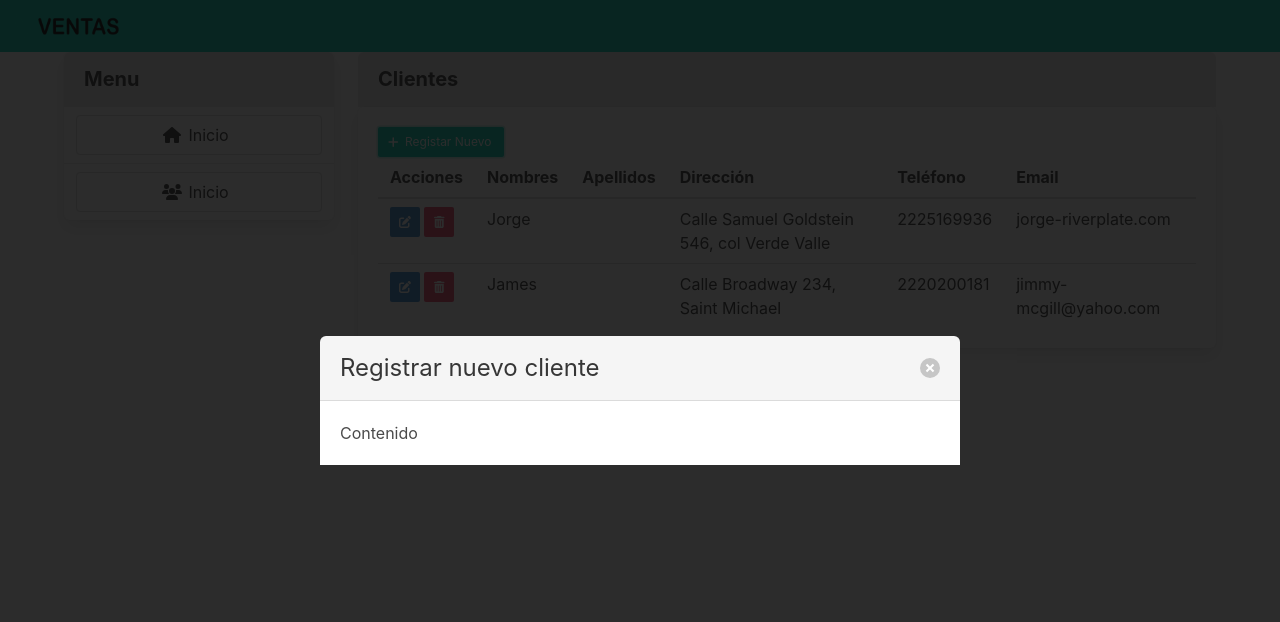
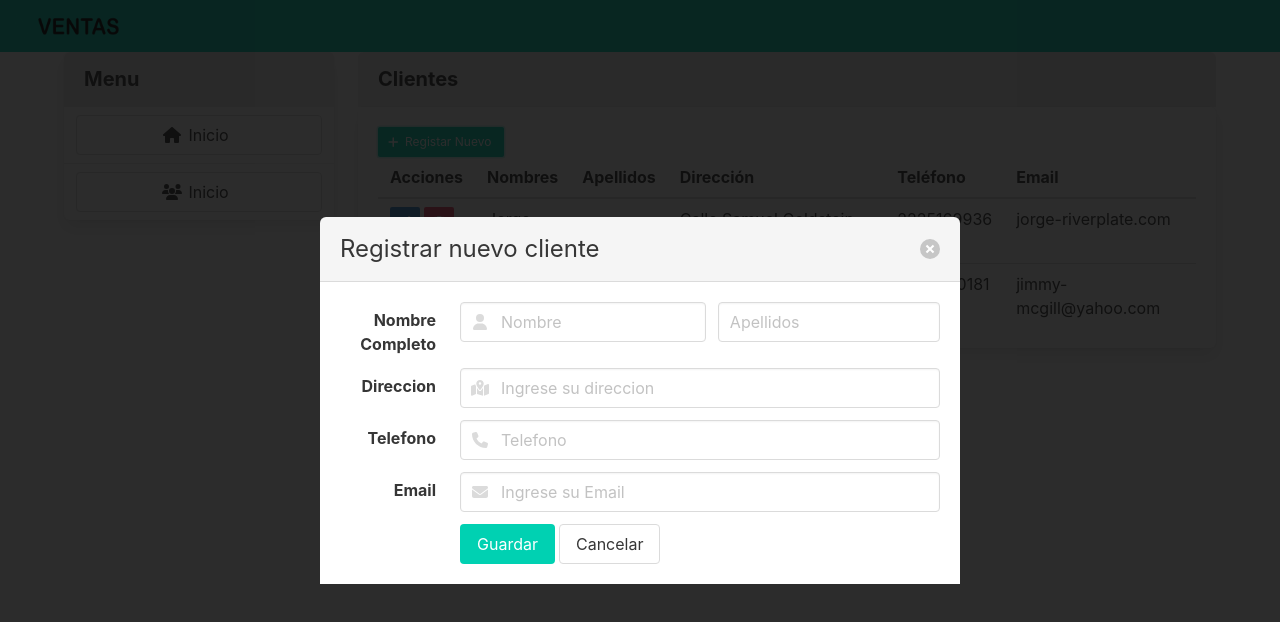
Before and after one commit to JorgeMeza93/frontend-app-ventas-react-spring, a React (Create React App) app: page /clientes in a window 1280 px wide. Both pictures are taken after a click on the button "Registar Nuevo". Shown: the top 622 px of the page. Built offline with nearby package versions, Linux system fonts and the light colour scheme.

Commit message:
Cambios hechos en formulario de nuevo cliente

```diff
--- /dev/null
+++ b/src/components/clientes/FormularioCliente.jsx
@@ -0,0 +1,174 @@
+import React from 'react';
+import { useState, useContext } from 'react';
+import { ModalContext } from '../context/ModalContext';
+
+const FormularioCliente = () => {
+  const { setShowModal} = useContext(ModalContext);
+  const clienteDefault = {
+    nombres: "",
+    apellido: "",
+    direccion: "",
+    telefono: "",
+    email: ""
+  }
+  const [cliente, setCliente] = useState(clienteDefault);
+  const [mensaje, setMensaje] = useState(null);
+  const handleChange = e => {
+      setCliente({
+        ...cliente,
+        [e.target.name] : e.target.value
+       })
+
+   }
+
+  const handleOnSubmit = e => {
+    e.preventDefault();
+    if(cliente.nombres.trim() === "" || cliente.apellido.trim() === "" || cliente.email.trim() === ""){
+      setMensaje("Nombre, apellido y email son campos obligatorios");
+      return;
+    }
+    limpiarForm();
+  }
+  const cerrarModal = () => {
+    limpiarForm();
+    setShowModal(false);
+  }
+  const limpiarForm = () => {
+    setMensaje(null);
+    setCliente(clienteDefault);
+  }
+  return (
+    <form onSubmit={handleOnSubmit}>
+      { mensaje ? <div className='notification is-danger'>{mensaje}</div> : null }
+      <div className="field is-horizontal">
+        <div className="field-label is-normal">
+          <label className="label">Nombre Completo</label>
+        </div>
+        <div className="field-body">
+          <div className="field">
+            <p className="control is-expanded has-icons-left">
+              <input
+                autoComplete="off"
+                className="input"
+                type="text"
+                placeholder="Nombre"
+                name="nombres"
+                value={cliente.nombres}
+                onChange={ handleChange}
+              />
+              <span className="icon is-small is-left">
+                <i className="fas fa-user"></i>
+              </span>
+            </p>
+          </div>
+          <div className="field">
+            <p className="control is-expanded">
+              <input
+                autoComplete="off"
+                className="input"
+                type="text"
+                placeholder="Apellidos"
+                name="apellido"
+                value={cliente.apellido}
+                onChange={ handleChange}
+              />
+            </p>
+          </div>
+        </div>
+      </div>
+
+      <div className="field is-horizontal">
+        <div className="field-label is-normal">
+          <label className="label">Direccion</label>
+        </div>
+        <div className="field-body">
+          <div className="field">
+            <div className="control is-expanded has-icons-left">
+              <input
+                autoComplete="off"
+                className="input"
+                type="text"
+                placeholder="Ingrese su direccion"
+                name="direccion"
+                value={cliente.direccion}
+                onChange={ handleChange}
+              />
+              <span className="icon is-small is-left">
+                <i className="fas fa-map-marked-alt"></i>
+              </span>
+            </div>
+          </div>
+        </div>
+      </div>
+
+      <div className="field is-horizontal">
+        <div className="field-label is-normal">
+          <label className="label">Telefono</label>
+        </div>
+        <div className="field-body">
+          <div className="field">
+            <div className="control is-expanded has-icons-left">
+              <input
+                autoComplete="off"
+                className="input"
+                type="text"
+                placeholder="Telefono"
+                name="telefono"
+                value={cliente.telefono}
+                onChange={ handleChange}
+              />
+              <span className="icon is-small is-left">
+                <i className="fas fa-phone"></i>
+              </span>
+            </div>
+          </div>
+        </div>
+      </div>
+
+      <div className="field is-horizontal">
+        <div className="field-label is-normal">
+          <label className="label">Email</label>
+        </div>
+        <div className="field-body">
+          <div className="field">
+            <div className="control is-expanded has-icons-left">
+              <input
+                autoComplete="off"
+                className="input"
+                type="email"
+                placeholder="Ingrese su Email"
+                name="email"
+                value={cliente.email}
+                onChange={ handleChange}
+              />
+              <span className="icon is-small is-left">
+                <i className="fas fa-envelope"></i>
+              </span>
+            </div>
+          </div>
+        </div>
+      </div>
+
+      <div className="field is-horizontal">
+        <div className="field-label">
+        </div>
+        <div className="field-body">
+          <div className="field">
+            <div className="control">
+              <button type="submit" className="button is-primary mr-1">Guardar</button>
+              <button
+                type="button"
+                className="button"
+                onClick={ () => cerrarModal()}
+              >
+                  Cancelar
+              </button>
+            </div>
+          </div>
+        </div>
+      </div>
+    </form>
+  )
+}
+
+export default FormularioCliente
--- a/src/components/pages/Clientes.jsx
+++ b/src/components/pages/Clientes.jsx
@@ -1,4 +1,5 @@
 import React from 'react'
+import FormularioCliente from '../clientes/FormularioCliente'
 import Tabla from '../clientes/Tabla'
 import ToolbarCliente from '../clientes/ToolbarCliente'
 import Layout from '../Layout'
@@ -15,7 +16,9 @@
                <ToolbarCliente/>
                 <Tabla/>
             </div>
-            <Modal/>
+            <Modal>
+              <FormularioCliente/>
+            </Modal>
         </Layout>
     </div>
   )
--- a/src/components/pages/Modal.js
+++ b/src/components/pages/Modal.jsx
@@ -1,7 +1,7 @@
 import React, { useContext, useState } from 'react'
 import { ModalContext } from '../context/ModalContext';
 
-const Modal = () => {
+const Modal = (props) => {
     const { showModal, modalTitle, setShowModal, setModalTitle} = useContext(ModalContext);
 
   return (
@@ -25,7 +25,7 @@
                     </button>
                 </header>
                 <section className='modal-card-body'>
-                    Contenido
+                    {props.children}
                 </section>
             </div>
         </div>
```
